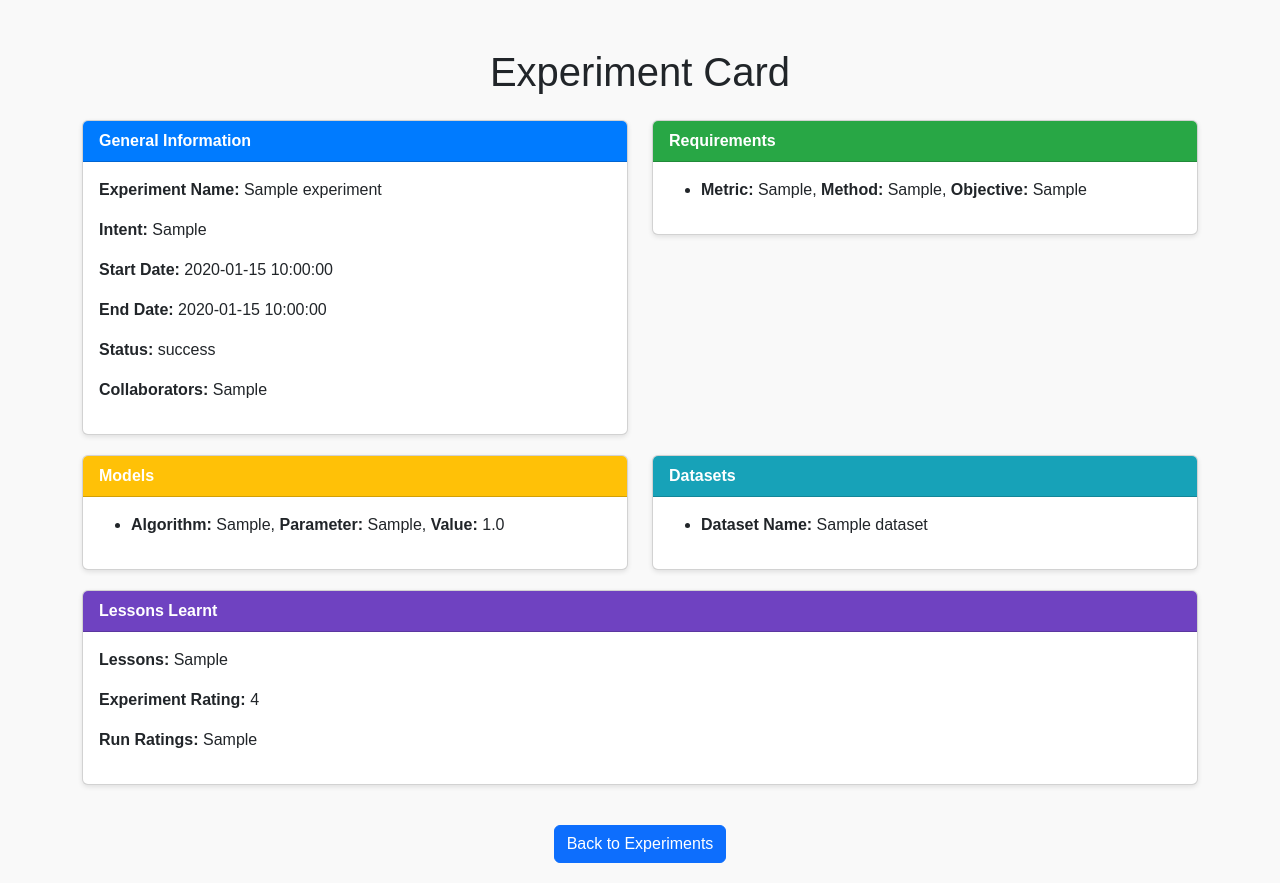
After one commit to extremexp-HORIZON/extremeXP_experimentCards, a Flask app: page /experiment_details/1 in a window 1280 px wide. The commit adds this page. Run offline with Flask 3, Linux system fonts and the light colour scheme; tables that the repository leaves empty hold one stand-in row (values such as "Sample post"); parts of the project's set-up code (start-up, migrations or seed data) failed here and were passed over.

Commit message:
added experiment card.

```diff
--- a/form.py
+++ b/form.py
@@ -20,7 +20,7 @@ logging.basicConfig(level=logging.DEBUG)
 from flask_swagger_ui import get_swaggerui_blueprint
 
 SWAGGER_URL = '/swagger'
-API_URL = '/static/swagger.yaml'  # Path to your Swagger YAML file
+API_URL = '/static/swagger.yaml'
 swaggerui_blueprint = get_swaggerui_blueprint(SWAGGER_URL, API_URL)
 
 
@@ -67,14 +67,38 @@ def add_metric(experiment_id, name, value, metric_type="string", kind="scalar",
             logging.info("Response JSON:", response.json())
             return {"success": True, "data": response.json()}
 
-        # Handle unexpected status codes
         logging.info(f"Unexpected status code: {response.status_code} - {response.text}")
         return {"success": False, "error": f"Unexpected status code: {response.status_code}"}
 
     except requests.exceptions.RequestException as e:
-        # Log the error and return a failure response
         logging.info(f"Error during API call: {e}")
         return {"success": False, "error": str(e)}
+
+
+@app.route('/experiment_details/<experiment_id>', methods=['GET'])
+def experiment_details(experiment_id):
+    experiment = Experiment.query.get_or_404(experiment_id)
+
+
+    requirements = ExperimentRequirement.query.filter_by(experiment_id=experiment_id).all()
+    models = ExperimentModel.query.filter_by(experiment_id=experiment_id).all()
+    datasets = ExperimentDataset.query.filter_by(experiment_id=experiment_id).all()
+    lessons = LessonLearnt.query.filter_by(experiment_id=experiment_id).all()
+
+    logging.info("Experiment: %s", str(experiment))
+    logging.info("Requirements:%s", str( requirements))
+    logging.info("Models: %s", str(models))
+    logging.info("Datasets: %s", str( datasets))
+    logging.info("Lessons: %s", str( lessons))
+
+    return render_template(
+        'experiment_details.html',
+        experiment=experiment,
+        requirements=requirements,
+        models=models,
+        datasets=datasets,
+        lessons=lessons
+    )
 
 @app.route("/form_lessons_learnt/<experiment_id>", methods=["GET"])
 def form(experiment_id):
@@ -521,6 +545,5 @@ def update_experiment(experiment_id):
     except Exception as e:
         return jsonify({"error": f"Failed to save experiment data: {str(e)}"}), 500
 
-
 if __name__ == '__main__':
     app.run(host='0.0.0.0', port=5002, debug=True)
--- /dev/null
+++ b/templates/experiment_details.html
@@ -0,0 +1,154 @@
+<!DOCTYPE html>
+<html lang="en">
+<head>
+    <meta charset="UTF-8">
+    <meta name="viewport" content="width=device-width, initial-scale=1.0">
+    <title>Experiment Details</title>
+    <link href="https://cdn.jsdelivr.net/npm/bootstrap@5.3.0/dist/css/bootstrap.min.css" rel="stylesheet">
+    <style>
+        body {
+            font-family: Arial, sans-serif;
+            background-color: #f9f9f9;
+            margin: 20px;
+        }
+        .card {
+            margin-bottom: 20px;
+            box-shadow: 0 2px 5px rgba(0, 0, 0, 0.1);
+        }
+        .card-header {
+            color: white;
+            font-weight: bold;
+        }
+        .card-header.general {
+            background-color: #007bff;
+        }
+        .card-header.requirements {
+            background-color: #28a745;
+        }
+        .card-header.models {
+            background-color: #ffc107;
+        }
+        .card-header.datasets {
+            background-color: #17a2b8;
+        }
+        .card-header.lessons {
+            background-color: #6f42c1;
+        }
+        .btn-back {
+            margin-top: 20px;
+        }
+    </style>
+</head>
+<body>
+
+    <div class="container mt-5">
+        <h1 class="mb-4 text-center">Experiment Card</h1>
+
+        <!-- General Information -->
+        <div class="row">
+            <div class="col-md-6">
+                <div class="card">
+                    <div class="card-header general">General Information</div>
+                    <div class="card-body">
+                        <p><strong>Experiment Name:</strong> {{ experiment.experiment_name }}</p>
+                        <p><strong>Intent:</strong> {{ experiment.intent }}</p>
+                        <p><strong>Start Date:</strong> {{ experiment.experiment_start }}</p>
+                        <p><strong>End Date:</strong> {{ experiment.experiment_end }}</p>
+                        <p><strong>Status:</strong> {{ experiment.status }}</p>
+                        <p><strong>Collaborators:</strong> {{ experiment.collaborators }}</p>
+                    </div>
+                </div>
+            </div>
+
+            <!-- Requirements -->
+            <div class="col-md-6">
+                <div class="card">
+                    <div class="card-header requirements">Requirements</div>
+                    <div class="card-body">
+                        {% if requirements %}
+                            <ul>
+                                {% for req in requirements %}
+                                    <li>
+                                        <strong>Metric:</strong> {{ req.metric }},
+                                        <strong>Method:</strong> {{ req.method }},
+                                        <strong>Objective:</strong> {{ req.objective }}
+                                    </li>
+                                {% endfor %}
+                            </ul>
+                        {% else %}
+                            <p>No requirements available.</p>
+                        {% endif %}
+                    </div>
+                </div>
+            </div>
+        </div>
+
+        <!-- Models and Datasets -->
+        <div class="row">
+            <div class="col-md-6">
+                <div class="card">
+                    <div class="card-header models">Models</div>
+                    <div class="card-body">
+                        {% if models %}
+                            <ul>
+                                {% for model in models %}
+                                    <li>
+                                        <strong>Algorithm:</strong> {{ model.algorithm }},
+                                        <strong>Parameter:</strong> {{ model.parameter }},
+                                        <strong>Value:</strong> {{ model.parameter_value }}
+                                    </li>
+                                {% endfor %}
+                            </ul>
+                        {% else %}
+                            <p>No models available.</p>
+                        {% endif %}
+                    </div>
+                </div>
+            </div>
+
+            <div class="col-md-6">
+                <div class="card">
+                    <div class="card-header datasets">Datasets</div>
+                    <div class="card-body">
+                        {% if datasets %}
+                            <ul>
+                                {% for dataset in datasets %}
+                                    <li>
+                                        <strong>Dataset Name:</strong> {{ dataset.name }}
+                                    </li>
+                                {% endfor %}
+                            </ul>
+                        {% else %}
+                            <p>No datasets available.</p>
+                        {% endif %}
+                    </div>
+                </div>
+            </div>
+        </div>
+
+        <!-- Lessons Learnt -->
+        <div class="row">
+            <div class="col-md-12">
+                <div class="card">
+                    <div class="card-header lessons">Lessons Learnt</div>
+                    <div class="card-body">
+                        {% if lessons %}
+                            {% for lesson in lessons %}
+                                <p><strong>Lessons:</strong> {{ lesson.lessons_learnt }}</p>
+                                <p><strong>Experiment Rating:</strong> {{ lesson.experiment_rating }}</p>
+                                <p><strong>Run Ratings:</strong> {{ lesson.run_rating }}</p>
+                            {% endfor %}
+                        {% else %}
+                            <p>No lessons learnt available.</p>
+                        {% endif %}
+                    </div>
+                </div>
+            </div>
+        </div>
+
+        <div class="text-center">
+            <a href="/query_experiments_page" class="btn btn-primary btn-back">Back to Experiments</a>
+        </div>
+    </div>
+</body>
+</html>
```
Also changed, not shown: templates/form_example_sqlalchemy.html (+7 -0 lines).
